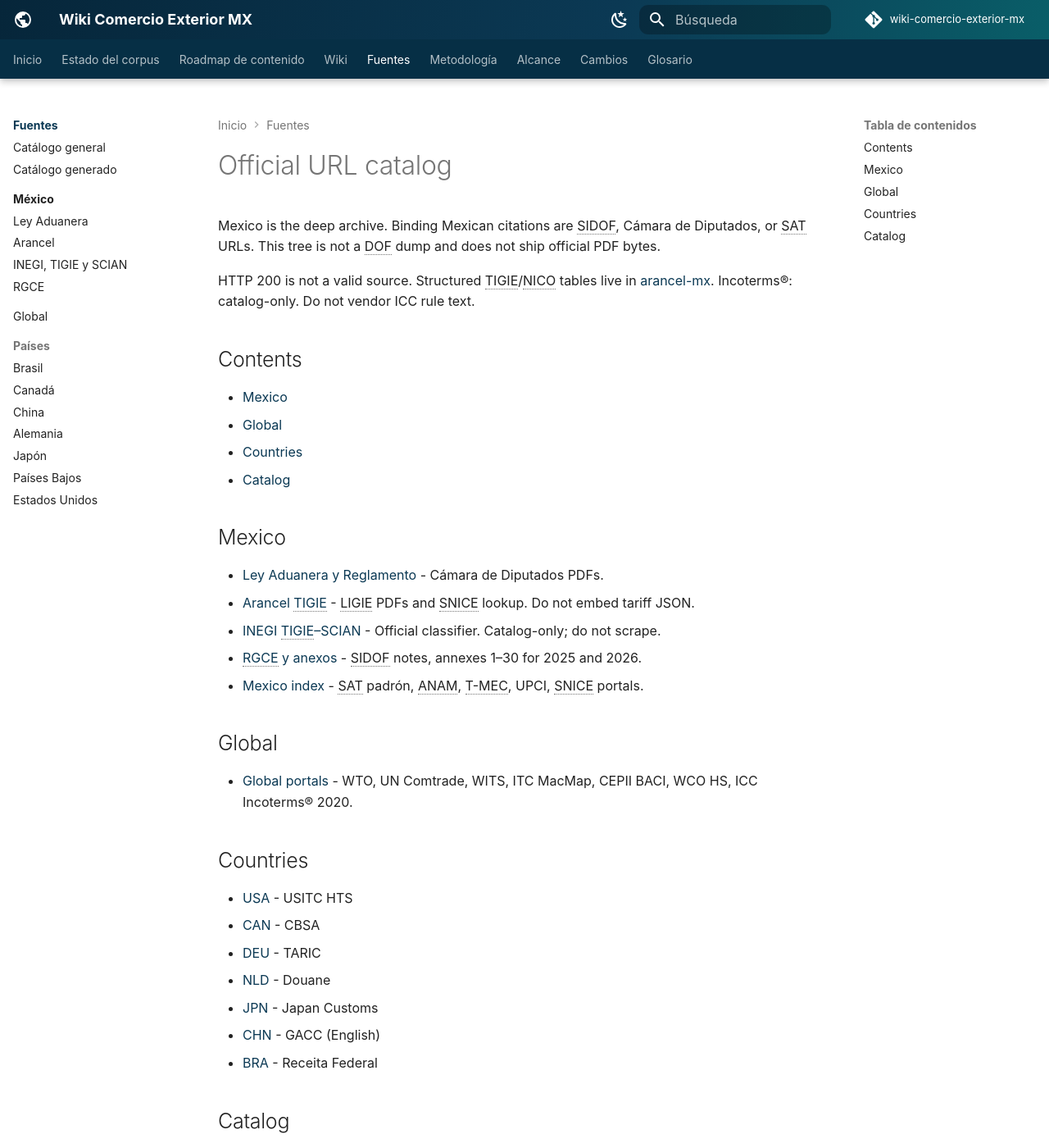
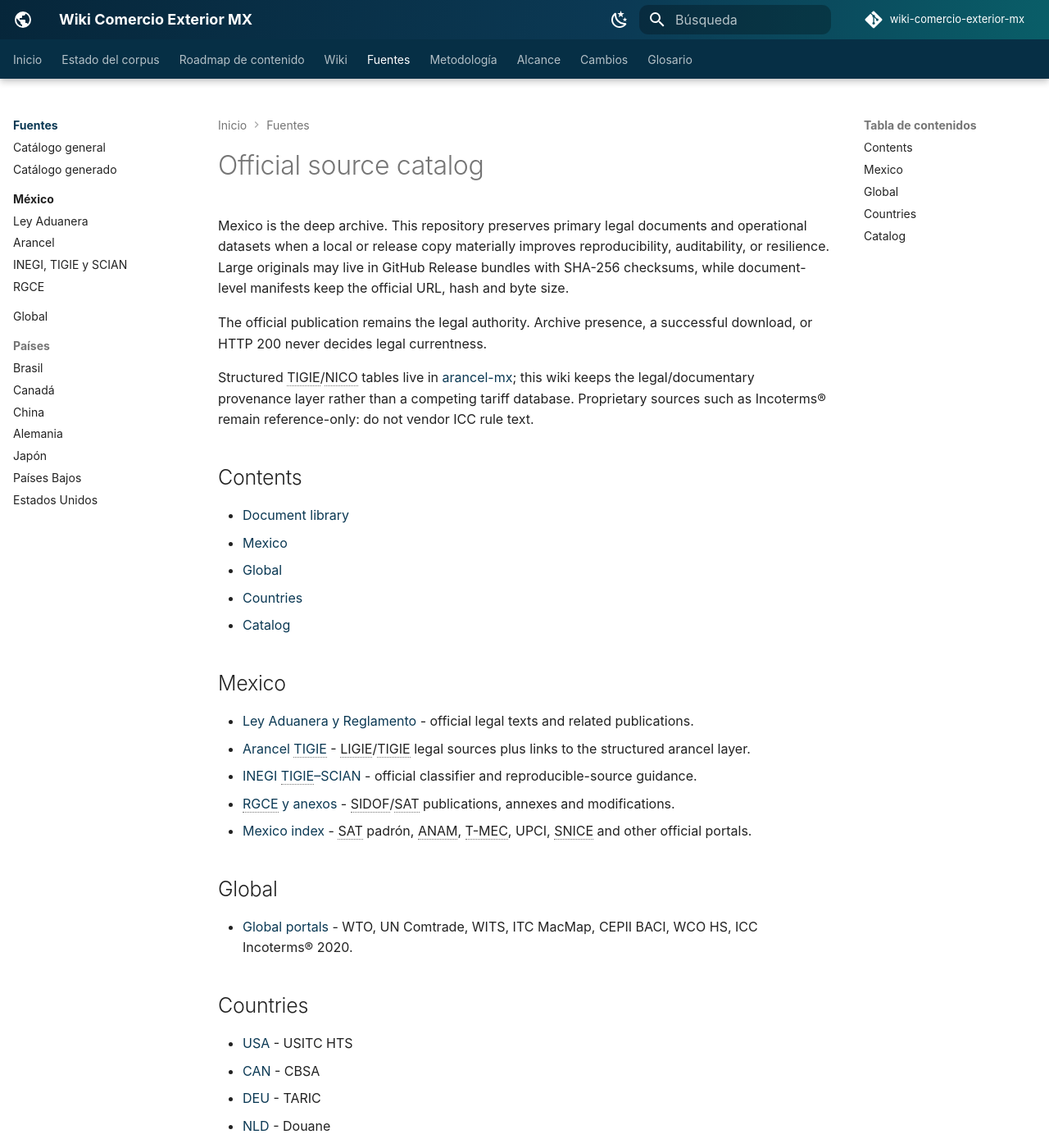
Before and after one commit to jccontrerasg08-cpu/wiki-comercio-exterior-mx, an MkDocs documentation site: the page built from docs/catalog/index.md, in a window 1280 px wide and 1400 px high. Shown: the whole window at 82% size. Built offline with MkDocs 1.6.1 and Material for MkDocs 9.7.7, drawn with Linux system fonts in a browser that asks for light colours; comment, search, counter and statistics services are not loaded; some of the changed text lies outside the part shown.

Commit message:
docs: align source catalog with archive policy

```diff
--- a/docs/catalog/index.md
+++ b/docs/catalog/index.md
@@ -1,16 +1,19 @@
 ---
-title: "Official URL catalog"
-description: "Guía para usar el catálogo de fuentes oficiales y distinguir disponibilidad, autoridad, vigencia y evidencia local."
+title: "Official source catalog"
+description: "Guía para navegar fuentes oficiales, originales preservados, autoridad, vigencia y evidencia local."
 ---
 
-# Official URL catalog
+# Official source catalog
 
-Mexico is the deep archive. Binding Mexican citations are SIDOF, Cámara de Diputados, or SAT URLs. This tree is not a DOF dump and does not ship official PDF bytes.
+Mexico is the deep archive. This repository preserves primary legal documents and operational datasets when a local or release copy materially improves reproducibility, auditability, or resilience. Large originals may live in GitHub Release bundles with SHA-256 checksums, while document-level manifests keep the official URL, hash and byte size.
 
-HTTP 200 is not a valid source. Structured TIGIE/NICO tables live in [arancel-mx](https://github.com/jccontrerasg08-cpu/arancel-mx). Incoterms®: catalog-only. Do not vendor ICC rule text.
+The official publication remains the legal authority. Archive presence, a successful download, or HTTP 200 never decides legal currentness.
+
+Structured TIGIE/NICO tables live in [arancel-mx](https://github.com/jccontrerasg08-cpu/arancel-mx); this wiki keeps the legal/documentary provenance layer rather than a competing tariff database. Proprietary sources such as Incoterms® remain reference-only: do not vendor ICC rule text.
 
 ## Contents
 
+- [Document library](library.md)
 - [Mexico](#mexico)
 - [Global](#global)
 - [Countries](#countries)
@@ -18,11 +21,11 @@ HTTP 200 is not a valid source. Structured TIGIE/NICO tables live in [arancel-mx
 
 ## Mexico
 
-- [Ley Aduanera y Reglamento](mexico/ley-aduanera.md) - Cámara de Diputados PDFs.
-- [Arancel TIGIE](mexico/arancel.md) - LIGIE PDFs and SNICE lookup. Do not embed tariff JSON.
-- [INEGI TIGIE–SCIAN](mexico/inegi-tigie-scian.md) - Official classifier. Catalog-only; do not scrape.
-- [RGCE y anexos](mexico/rgce.md) - SIDOF notes, annexes 1–30 for 2025 and 2026.
-- [Mexico index](mexico/index.md) - SAT padrón, ANAM, T-MEC, UPCI, SNICE portals.
+- [Ley Aduanera y Reglamento](mexico/ley-aduanera.md) - official legal texts and related publications.
+- [Arancel TIGIE](mexico/arancel.md) - LIGIE/TIGIE legal sources plus links to the structured arancel layer.
+- [INEGI TIGIE–SCIAN](mexico/inegi-tigie-scian.md) - official classifier and reproducible-source guidance.
+- [RGCE y anexos](mexico/rgce.md) - SIDOF/SAT publications, annexes and modifications.
+- [Mexico index](mexico/index.md) - SAT padrón, ANAM, T-MEC, UPCI, SNICE and other official portals.
 
 ## Global
 
@@ -40,4 +43,4 @@ HTTP 200 is not a valid source. Structured TIGIE/NICO tables live in [arancel-mx
 
 ## Catalog
 
-Human guidance: [catalog.md](catalog.md). Generated snapshot of every canonical source: [registry.md](registry.md).
+Human guidance: [catalog.md](catalog.md). Browse preservation and checksums in the [official document library](library.md). The generated snapshot of every canonical source remains in [registry.md](registry.md).
```
